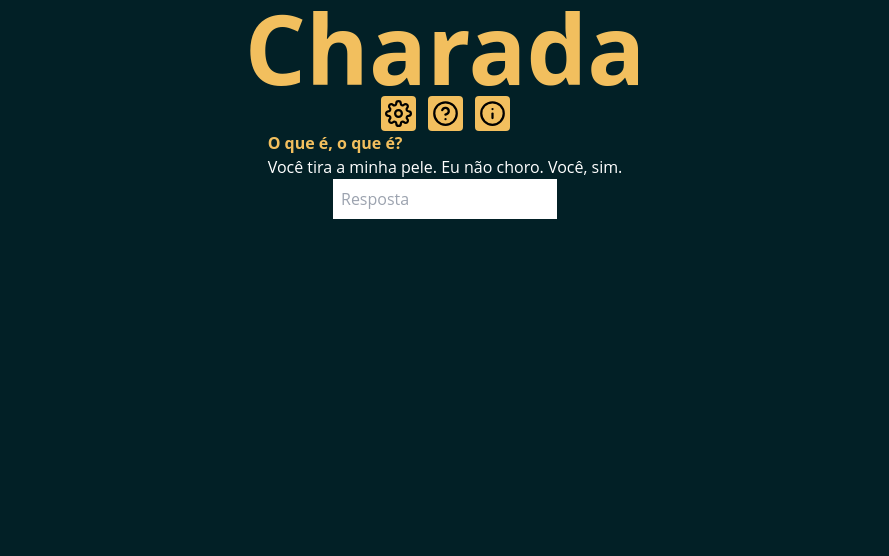
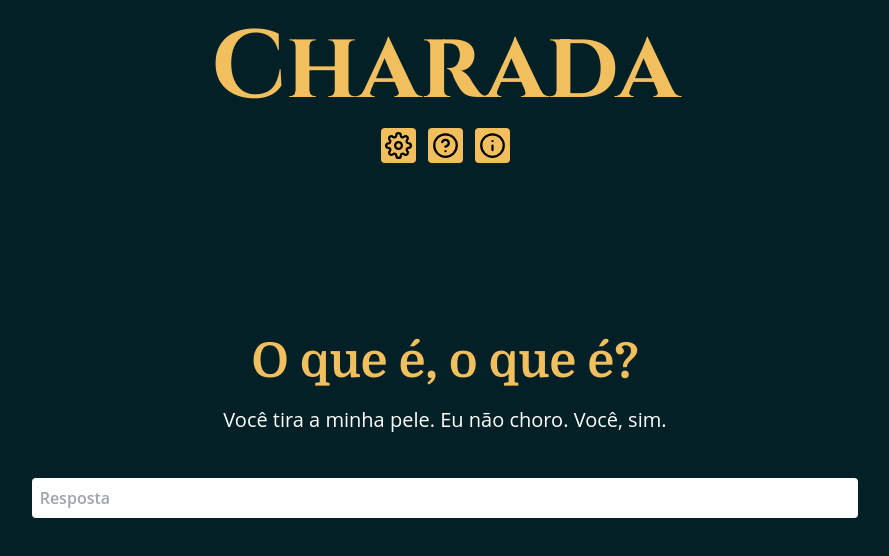
Before and after one commit to Ronaldjga/charada, a Next.js app: page / in a window 1280 px wide. Shown: the top 556 px of the page, without its empty margins (195-1084 px from the left). Built offline with nearby package versions, Linux system fonts and the light colour scheme.

Commit message:
atualização de UX e UI

```diff
--- a/pages/index.js
+++ b/pages/index.js
@@ -3,19 +3,21 @@ import { FlashAnswer } from "../src/components/patterns/flashAnswer";
 import Header from "../src/components/patterns/header";
 import { HelpForUser } from "../src/components/patterns/helpForUser";
 import { InputAnswer } from "../src/components/patterns/inputAnswer";
-import { CharadaContainer } from "../src/components/patterns/randomCharada";
+import { CharadaContainer } from "../src/components/patterns/charadaContainer";
 import { CharadaProvider } from "../src/components/providers/charada";
 
 export default function Home() {
     return (
         <CharadaProvider>
-            <div className="bg-darkBluePrimary">
-                <div className="w-full max-w-screen-xl mx-auto flex flex-col items-center">
+            <div className="w-full h-full bg-darkBluePrimary">
+                <div className="w-full h-full p-5 max-w-screen-xl mx-auto flex flex-col gap-3 items-center">
                     <Header/>
-                    <CharadaContainer />
-                    <FlashAnswer />
-                    <HelpForUser/>
-                    <InputAnswer/>
+                    <div className="w-full h-full flex flex-col gap-2 justify-center items-center md:h-2/3">
+                        <CharadaContainer />
+                        <HelpForUser/>
+                        <FlashAnswer />
+                        <InputAnswer/>
+                    </div>
                 </div>
             </div>
         </CharadaProvider>
--- /dev/null
+++ b/src/components/patterns/charadaContainer.js
@@ -0,0 +1,19 @@
+import react, {useState, useEffect} from "react";
+import { useContext } from "react";
+import { useCharada } from "../providers/charada";
+
+export function CharadaContainer() {
+    const {charadaOfDay, myStats} = useCharada()
+
+    return (
+        <div>
+            <h2
+                className="text-yellowPrimary font-h2Title font-bold text-center text-3xl
+                md:text-5xl
+            ">
+                {charadaOfDay.abreviacao}
+            </h2>
+            <p className="text-white my-2 md:my-5 text-center md:text-xl">{charadaOfDay.charada}</p>
+        </div>
+    )
+}
--- a/src/components/patterns/flashAnswer.js
+++ b/src/components/patterns/flashAnswer.js
@@ -4,21 +4,24 @@ import { useCharada } from "../providers/charada";
 export function FlashAnswer() {
     const {charadaOfDay , myStats } = useCharada();
     const [flashMenssage, setFlashMenssage] = useState('');
+    const [flashMenssageStyle, setFlashMenssageStyle] = useState('');
 
     useEffect(() => {
         if (myStats.stats === true) {
             setFlashMenssage('Resposta Certa');
+            setFlashMenssageStyle('text-green-500 brightness-150 animate-pulse')
         } else if (myStats.stats === false) {
             setFlashMenssage('Resposta Errada')
+            setFlashMenssageStyle('text-rose-600 brightness-150')
         } else {
             setFlashMenssage('')
         }
     }, [myStats])
 
     return (
-        <div>
-            <p className="text-white">{myStats.attempts}</p>
-            <p className="text-white">{flashMenssage}</p>
+        <div className="text-center">
+            <p className="text-white">{myStats.attempts > 0 ? `${myStats.attempts} Tentativas` : null}</p>
+            <p className={`${flashMenssageStyle} font-bold text-2xl`}>{flashMenssage.toLocaleUpperCase()}</p>
         </div>
     )
 }
--- a/src/components/patterns/header.js
+++ b/src/components/patterns/header.js
@@ -25,8 +25,10 @@ export default function Header() {
 
     return (
         <NavButtonsProvider>
-            <h1 className="text-8xl font-bold text-yellowPrimary">Charada</h1>
-            <Options/>
+            <div className="flex flex-col gap-3">
+                <h1 className="text-5xl sm:text-8xl font-bold text-yellowPrimary font-h1Title">Charada</h1>
+                <Options/>
+            </div>
         </NavButtonsProvider>
     )
 }
@@ -54,7 +56,7 @@ function Options() {
             {isOpen === true
                 ? (
                     <div className="fixed">
-                        <div className="fixed top-0 left-0 w-full h-full bg-gray-600 bg-opacity-25" onClick={(e)=> setIsOpen(false)}/>
+                        <div className="fixed top-0 left-0 w-full h-full bg-gray-900 bg-opacity-30" onClick={(e)=> setIsOpen(false)}/>
                         {modal}
                     </div>
                 )
@@ -76,7 +78,10 @@ function ButtonNav({title, text, icon}) {
                     } else {
                         setIsOpen(true)
                         setModal(
-                            <div className="fixed p-4 w-2/4 min-h-[250px] flex flex-col items-center bg-red-500 top-2/4 left-2/4 transform -translate-x-2/4 -translate-y-2/4">
+                            <div className="fixed p-4 w-2/4 min-h-[250px] flex flex-col gap-3 items-center top-2/4 left-2/4 transform -translate-x-2/4 -translate-y-2/4
+
+                            bg-gray-900 text-white rounded-[4px] border border-yellowPrimary
+                            ">
                                 <h2 className="text-2xl font-bold">{title}</h2>
                                 <p className="w-full text-center">{text}</p>
                              </div>
--- a/src/components/patterns/helpForUser.js
+++ b/src/components/patterns/helpForUser.js
@@ -5,10 +5,10 @@ export function HelpForUser() {
     const {charadaOfDay, myStats}= useCharada()
     const caracteres = charadaOfDay.resposta.split('');
     return (
-        <div className="text-white flex gap-2">
+        <div className="w-full text-white flex justify-center gap-2">
             {myStats.attempts >= 5 || myStats.stats === true ? caracteres.map((data, i) => {
                 return (
-                    <div key={i} className="w-[30px] h-[30px] border-2 border-yellowPrimary flex justify-center items-center">
+                    <div key={i} className="w-full max-w-[50px] max-h-[50px] p-1 border-2 border-yellowPrimary flex justify-center items-center font-bold text-xl">
                         {myStats.stats === true ? data.toUpperCase() : null}
                     </div>
                 )
--- a/src/components/patterns/inputAnswer.js
+++ b/src/components/patterns/inputAnswer.js
@@ -4,6 +4,18 @@ import { useCharada } from "../providers/charada";
 export function InputAnswer() {
     const { charadaOfDay, myStats, setMyStats} = useCharada()
     const [inputAnswer, setInputAnswer] = useState('')
+    const [inputStyle, setInputStyle] = useState()
+
+    useEffect(() => {
+        if (myStats.stats === true) {
+            setInputStyle('bg-green-500 text-darkBluePrimary brightness-150 text-center font-bold text-xl')
+            setInputAnswer(charadaOfDay.resposta.toLocaleUpperCase())
+        } else if (myStats.stats === false) {
+            setInputStyle('bg-rose-600 brightness-150 ')
+        } else {
+            return
+        }
+    },[myStats])
 
     const isCorrectAnswer = () => {
 
@@ -20,6 +32,7 @@ export function InputAnswer() {
 
     return (
         <form
+            className="w-full lg:w-2/3"
             action=""
             onSubmit={(e) => {
                 e.preventDefault();
@@ -35,9 +48,11 @@ export function InputAnswer() {
             }}
         >
             <input
-                className="w-full p-2"
+                className={`${inputStyle} w-full p-2 font-semibold rounded-[4px] border-0`}
                 type={'text'}
-                placeholder={myStats.myAnswer === '' ? 'Resposta' : myStats.myAnswer}
+                disabled={myStats.stats === true ? true : false}
+                placeholder={myStats.myAnswer === '' ? 'Resposta' : `Ultima resposta: ${myStats.myAnswer}`}
+                value={inputAnswer}
                 onChange={(e) => {
                     setInputAnswer(e.target.value)
                 }}
--- a/src/components/patterns/randomCharada.js
+++ /dev/null
@@ -1,16 +0,0 @@
-import react, {useState, useEffect} from "react";
-import { useContext } from "react";
-import { useCharada } from "../providers/charada";
-
-export function CharadaContainer() {
-    const {charadaOfDay, myStats} = useCharada()
-
-    return (
-        <div>
-            <h2 className="text-yellowPrimary font-bold">{charadaOfDay.abreviacao}</h2>
-            <p className="text-white">{charadaOfDay.charada}</p>
-            {console.log(charadaOfDay)}
-            {console.log(myStats)}
-        </div>
-    )
-}
```
